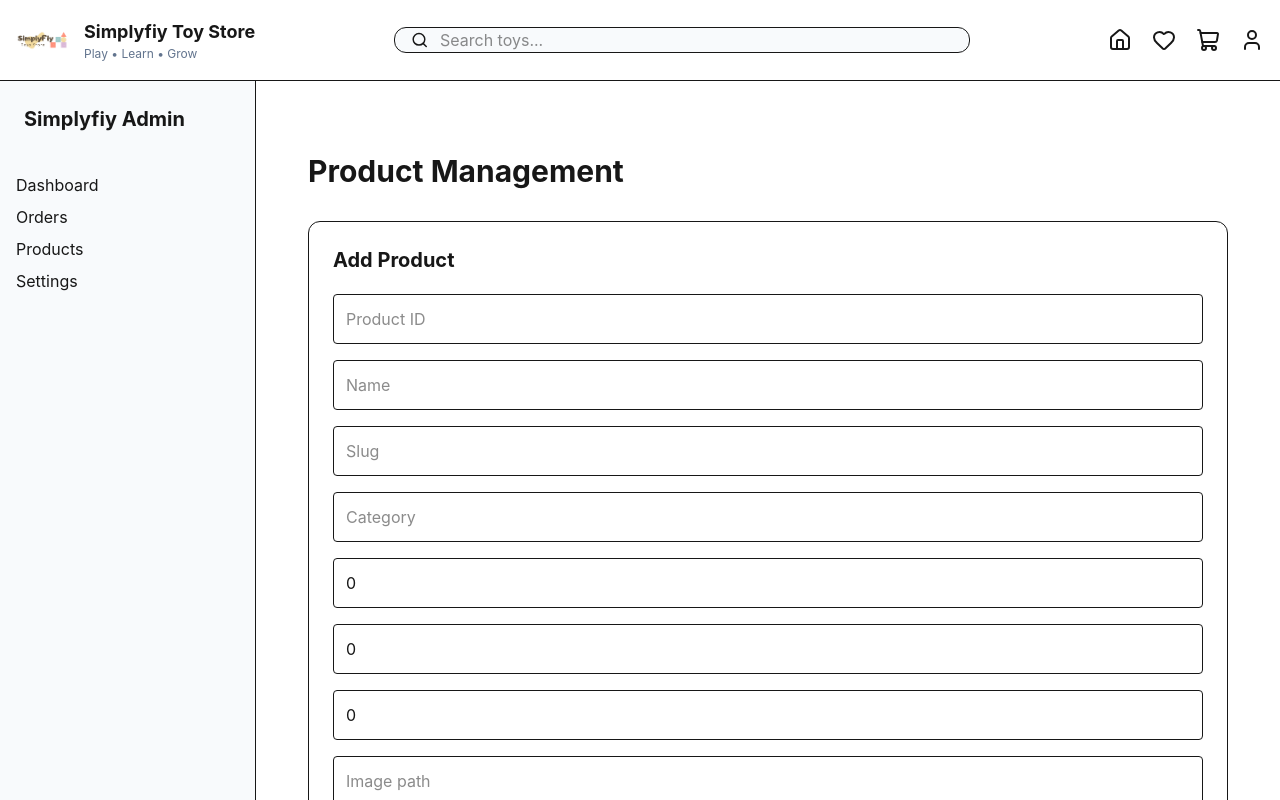
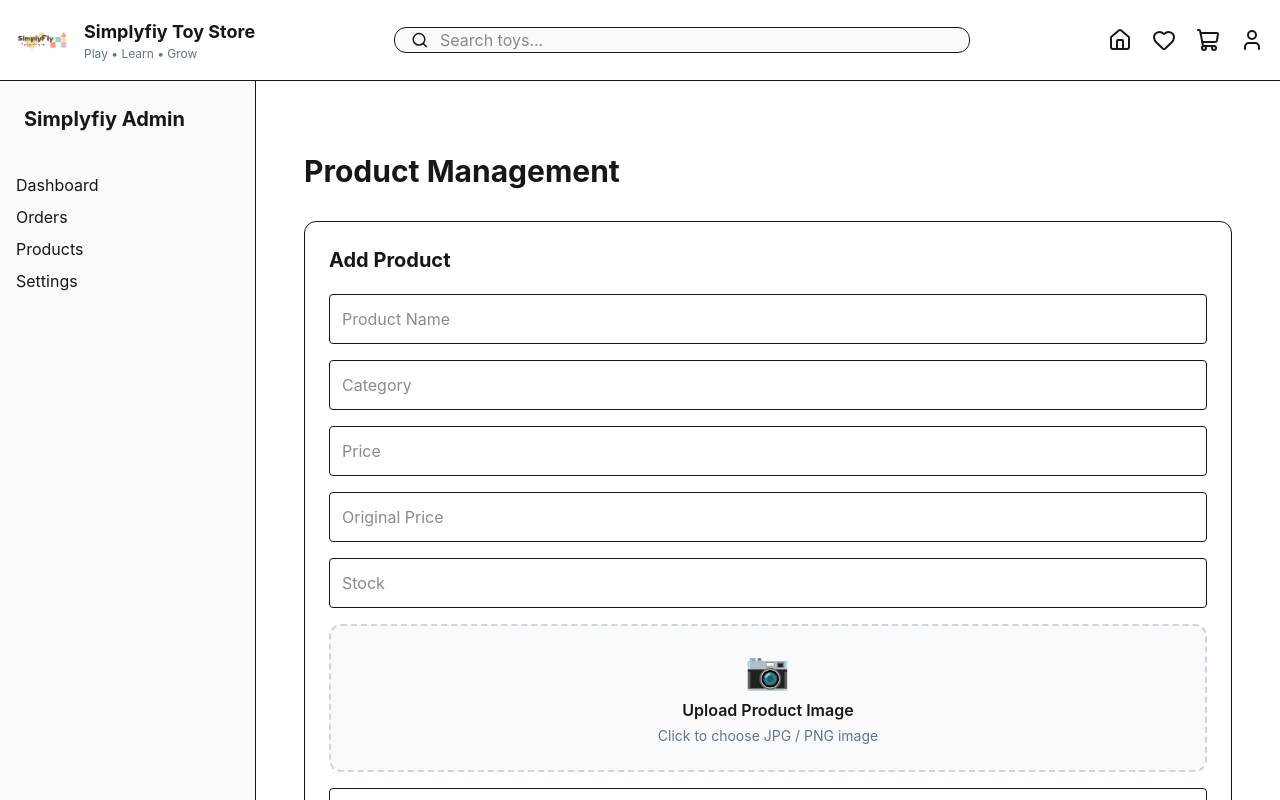
Before and after one commit to Arjun8384/simplyfiy, a Next.js app: page /admin/products in a window 1280 px wide. Shown: the top 800 px of the page. Built offline with nearby package versions, Linux system fonts and the light colour scheme; no server answers; the database is empty.

Commit message:
product crud added and fixed

```diff
--- a/next.config.ts
+++ b/next.config.ts
@@ -1,7 +1,12 @@
-import type { NextConfig } from "next";
-
-const nextConfig: NextConfig = {
-
+const nextConfig = {
+  images: {
+    remotePatterns: [
+      {
+        protocol: "https",
+        hostname: "res.cloudinary.com",
+      },
+    ],
+  },
 };
 
 export default nextConfig;
--- a/package.json
+++ b/package.json
@@ -26,6 +26,7 @@
     "multer": "^2.2.0",
     "nanoid": "^5.1.11",
     "next": "^16.2.9",
+    "next-cloudinary": "^6.17.5",
     "react": "^19.2.4",
     "react-dom": "^19.2.4",
     "react-hook-form": "^7.80.0",
--- a/src/app/account/page.tsx
+++ b/src/app/account/page.tsx
@@ -104,7 +104,7 @@ user.role==="admin" &&
 
 onClick={()=>router.push("/admin/dashboard")}
 
-className="rounded bg-red-600 px-5 py-3 text-white"
+className="rounded bg-gray-600 px-5 py-3 text-white"
 
 >
 
@@ -120,7 +120,7 @@ Admin Panel
 
 onClick={logout}
 
-className="rounded bg-gray-700 px-5 py-3 text-white"
+className="rounded bg-red-700 px-5 py-3 text-white"
 
 >
 
--- a/src/app/admin/products/page.tsx
+++ b/src/app/admin/products/page.tsx
@@ -1,31 +1,43 @@
 "use client";
 
+import Image from "next/image";
+import { useEffect, useState } from "react";
 
-import {useEffect,useState} from "react";
+
+interface Product {
+
+  _id:string;
+  productId:string;
+  name:string;
+  slug:string;
+  category:string;
+  price:number;
+  originalPrice:number;
+  images:string;
+  description:string;
+  stock:number;
+  featured:boolean;
+  bestseller:boolean;
+
+}
 
 
 
-interface Product{
-
-_id:string;
-
-productId:string;
+interface ProductForm{
 
 name:string;
 
-slug:string;
-
 category:string;
 
-price:number;
+price:string;
 
-originalPrice:number;
+originalPrice:string;
 
 images:string;
 
 description:string;
 
-stock:number;
+stock:string;
 
 featured:boolean;
 
@@ -35,55 +47,21 @@ bestseller:boolean;
 
 
 
-
-interface ProductForm{
-
-productId:string;
-
-name:string;
-
-slug:string;
-
-category:string;
-
-price:number;
-
-originalPrice:number;
-
-images:string;
-
-description:string;
-
-stock:number;
-
-featured:boolean;
-
-bestseller:boolean;
-
-}
-
-
-
-
 const emptyForm:ProductForm={
-
-productId:"",
 
 name:"",
 
-slug:"",
-
 category:"",
 
-price:0,
+price:"",
 
-originalPrice:0,
+originalPrice:"",
 
 images:"",
 
 description:"",
 
-stock:0,
+stock:"",
 
 featured:false,
 
@@ -93,9 +71,8 @@ bestseller:false
 
 
 
+export default function ProductsPage(){
 
-
-export default function ProductsPage(){
 
 
 const [products,setProducts]=useState<Product[]>([]);
@@ -110,7 +87,12 @@ const [editing,setEditing]=useState<string|null>(
 null
 );
 
+const [selectedImage, setSelectedImage] = useState<File | null>(null);
 
+
+
+
+// reusable fetch function for CRUD actions
 
 async function loadProducts(){
 
@@ -119,9 +101,13 @@ try{
 
 
 const res =
-await fetch("/api/products",{
+await fetch(
+"/api/products",
+{
 cache:"no-store"
-});
+}
+);
+
 
 
 const data =
@@ -131,9 +117,12 @@ await res.json();
 
 if(data.success){
 
-setProducts(data.products);
+setProducts(
+data.products
+);
 
 }
+
 
 
 }
@@ -141,7 +130,7 @@ setProducts(data.products);
 catch(error){
 
 console.log(
-"PRODUCT FETCH ERROR",
+"PRODUCT LOAD ERROR",
 error
 );
 
@@ -151,20 +140,59 @@ error
 }
 
 
+
+
+
+
+// initial page loading
 useEffect(()=>{
 
 
-async function fetchProducts(){
+let active=true;
 
-await loadProducts();
+
+
+fetch(
+"/api/products",
+{
+cache:"no-store"
+}
+)
+
+.then(res=>res.json())
+
+.then(data=>{
+
+
+if(
+active &&
+data.success
+){
+
+setProducts(
+data.products
+);
 
 }
 
 
-fetchProducts();
+})
+
+.catch(console.log);
+
+
+
+return()=>{
+
+active=false;
+
+};
+
 
 
 },[]);
+
+
 
 
 
@@ -210,14 +238,71 @@ value
 }
 
 
+async function saveProduct(){
+
+
+let imageUrl =
+form.images;
 
 
 
-async function saveProduct(){
+if(selectedImage){
+
+
+const uploadData =
+new FormData();
 
 
 
-const url = editing
+uploadData.append(
+"image",
+selectedImage
+);
+
+
+
+const uploadRes =
+await fetch(
+"/api/upload",
+{
+
+method:"POST",
+
+body:uploadData
+
+}
+
+);
+
+
+
+const uploadResult =
+await uploadRes.json();
+
+
+
+if(!uploadResult.success){
+    console.log(uploadResult);
+
+alert(uploadResult.message || "Image upload failed");
+
+return;
+
+}
+
+
+
+imageUrl =
+uploadResult.url;
+
+
+}
+
+
+
+
+const url =
+editing
 
 ?
 
@@ -229,7 +314,8 @@ const url = editing
 
 
 
-const method = editing
+const method =
+editing
 
 ?
 
@@ -239,14 +325,49 @@ const method = editing
 
 "POST";
 
+let slug = form.name
+.toLowerCase()
+.trim()
+.replace(/\s+/g,"-");
 
+
+let productId =
+slug + "-" + Date.now();
+
+
+// keep existing values during edit
+if(editing){
+
+const existingProduct =
+products.find(
+(product)=>product.slug===editing
+);
+
+
+if(existingProduct){
+
+slug =
+existingProduct.slug;
+
+
+productId =
+existingProduct.productId;
+
+}
+
+}
 
 
 
 const res =
-await fetch(url,{
+await fetch(
+
+url,
+
+{
 
 method,
+
 
 headers:{
 
@@ -255,15 +376,35 @@ headers:{
 },
 
 
-body:JSON.stringify(form)
+body:JSON.stringify({
+
+...form,
+
+productId,
+
+slug,
+
+price:Number(form.price),
+
+originalPrice:Number(form.originalPrice),
+
+stock:Number(form.stock),
+
+images:imageUrl
+
+})
+
+}
+
+);
 
 
-});
 
 
 
 const data =
 await res.json();
+
 
 
 
@@ -273,7 +414,11 @@ if(data.success){
 setForm(emptyForm);
 
 
+setSelectedImage(null);
+
+
 setEditing(null);
+
 
 
 loadProducts();
@@ -291,39 +436,40 @@ loadProducts();
 
 
 
-function editProduct(product:Product){
+function editProduct(
+product:Product
+){
+
+    setSelectedImage(null);
 
 
-setEditing(product.slug);
+setEditing(
+product.slug
+);
+
 
 
 setForm({
 
-productId:product.productId,
-
 name:product.name,
-
-slug:product.slug,
 
 category:product.category,
 
-price:product.price,
+price:String(product.price),
 
-originalPrice:product.originalPrice,
+originalPrice:String(product.originalPrice || ""),
 
 images:product.images,
 
 description:product.description,
 
-stock:product.stock,
+stock:String(product.stock),
 
 featured:product.featured,
 
 bestseller:product.bestseller
 
-
 });
-
 
 }
 
@@ -333,7 +479,10 @@ bestseller:product.bestseller
 
 
 
-async function deleteProduct(slug:string){
+async function deleteProduct(
+slug:string
+){
+
 
 
 await fetch(
@@ -350,7 +499,7 @@ method:"DELETE"
 
 
 
-loadProducts();
+await loadProducts();
 
 
 }
@@ -361,13 +510,16 @@ loadProducts();
 
 
 
+
+
 return(
 
 
-<div className="max-w-7xl mx-auto px-5 py-10">
+<div className="mx-auto max-w-7xl px-4 py-10">
 
 
-<h1 className="text-3xl font-bold mb-8">
+
+<h1 className="mb-8 text-3xl font-bold">
 
 Product Management
 
@@ -377,17 +529,24 @@ Product Management
 
 
 
-<div className="border rounded-xl p-6 mb-10">
+<div className="mb-10 rounded-xl border p-6">
 
 
-<h2 className="text-xl font-bold mb-5">
+
+<h2 className="mb-5 text-xl font-bold">
 
 {
+
 editing
+
 ?
+
 "Edit Product"
+
 :
+
 "Add Product"
+
 }
 
 </h2>
@@ -398,148 +557,147 @@ editing
 
 <div className="grid gap-4">
 
+<input
+name="name"
+value={form.name}
+onChange={handleChange}
+placeholder="Product Name"
+className="rounded border p-3"
+/>
+
 
 <input
-
-name="productId"
-
-value={form.productId}
-
+name="category"
+value={form.category}
 onChange={handleChange}
-
-placeholder="Product ID"
-
-className="border p-3 rounded"
-
+placeholder="Category"
+className="rounded border p-3"
 />
 
 
 
 <input
-
-name="name"
-
-value={form.name}
-
+name="price"
+value={form.price}
 onChange={handleChange}
-
-placeholder="Name"
-
-className="border p-3 rounded"
-
+placeholder="Price"
+className="rounded border p-3"
 />
 
 
 
 <input
-
-name="slug"
-
-value={form.slug}
-
+name="originalPrice"
+value={form.originalPrice}
 onChange={handleChange}
-
-placeholder="Slug"
-
-className="border p-3 rounded"
-
+placeholder="Original Price"
+className="rounded border p-3"
 />
 
 
 
 <input
+name="stock"
+value={form.stock}
+onChange={handleChange}
+placeholder="Stock"
+className="rounded border p-3"
+/>
 
-name="category"
 
-value={form.category}
 
-onChange={handleChange}
+<label
+className="flex cursor-pointer flex-col items-center justify-center rounded-xl border-2 border-dashed border-slate-300 bg-slate-50 p-6 transition hover:bg-slate-100">
+<div className="text-center">
+<div className="text-4xl">
+📷
+</div>
 
-placeholder="Category"
 
-className="border p-3 rounded"
+<p className="mt-2 font-semibold">
+{
+selectedImage
+?
+selectedImage.name
+:
+"Upload Product Image"
+}
+</p>
+
+
+<p className="mt-1 text-sm text-slate-500">
+Click to choose JPG / PNG image
+</p>
+
+
+</div>
+
+
+<input
+
+type="file"
+
+accept="image/*"
+
+onChange={(e)=>{
+
+if(e.target.files){
+
+setSelectedImage(
+e.target.files[0]
+);
+
+}
+
+}}
+
+className="hidden"
 
 />
 
 
+</label>
 
-<input
+{
+    selectedImage && (
+        <Image
+        src={URL.createObjectURL(selectedImage)}
+        alt="Selected"
+        width={128}
+        height={128}
+        className="mt-2 h-32 w-32 object-cover"
+        />
+    )
+}
 
-name="price"
+{!selectedImage && form.images && (
 
-value={form.price}
+<Image
 
-onChange={handleChange}
+src={form.images}
 
-placeholder="Price"
+alt="Current product"
 
-className="border p-3 rounded"
+width={128}
+
+height={128}
+
+className="mt-3 rounded-lg object-cover"
 
 />
 
-
-
-<input
-
-name="originalPrice"
-
-value={form.originalPrice}
-
-onChange={handleChange}
-
-placeholder="Original Price"
-
-className="border p-3 rounded"
-
-/>
-
-
-
-<input
-
-name="stock"
-
-value={form.stock}
-
-onChange={handleChange}
-
-placeholder="Stock"
-
-className="border p-3 rounded"
-
-/>
-
-
-
-<input
-
-name="images"
-
-value={form.images}
-
-onChange={handleChange}
-
-placeholder="Image path"
-
-className="border p-3 rounded"
-
-/>
+)}
 
 
 
 <textarea
+name="description"
+value={form.description}
+onChange={handleChange}
+placeholder="Description"
+className="rounded border p-3"
+/>
 
-name="description"
-
-value={form.description}
-
-onChange={handleChange}
-
-placeholder="Description"
-
-className="border p-3 rounded"
-
-/>
 
 
 
@@ -547,7 +705,7 @@ className="border p-3 rounded"
 
 onClick={saveProduct}
 
-className="bg-black text-white rounded py-3"
+className="rounded bg-black py-3 text-white"
 
 >
 
@@ -572,16 +730,18 @@ Save Product
 <div className="space-y-5">
 
 
+
 {
 
 products.map(product=>(
+
 
 
 <div
 
 key={product._id}
 
-className="border rounded-xl p-5 flex justify-between items-center"
+className="flex flex-col gap-4 rounded-xl border p-5 md:flex-row md:items-center md:justify-between"
 
 >
 
@@ -590,7 +750,7 @@ className="border rounded-xl p-5 flex justify-between items-center"
 <div>
 
 
-<h2 className="font-bold text-lg">
+<h2 className="text-lg font-bold">
 
 {product.name}
 
@@ -598,23 +758,17 @@ className="border rounded-xl p-5 flex justify-between items-center"
 
 
 <p>
-
 Category: {product.category}
-
 </p>
 
 
 <p>
-
 Price: ₹{product.price}
-
 </p>
 
 
 <p>
-
 Stock: {product.stock}
-
 </p>
 
 
@@ -628,11 +782,12 @@ Stock: {product.stock}
 <div className="flex gap-3">
 
 
+
 <button
 
 onClick={()=>editProduct(product)}
 
-className="bg-blue-600 text-white px-4 py-2 rounded"
+className="rounded bg-blue-600 px-4 py-2 text-white"
 
 >
 
@@ -642,11 +797,11 @@ Edit
 
 
 
+
+
 <button
-
 onClick={()=>deleteProduct(product.slug)}
-
-className="bg-red-600 text-white px-4 py-2 rounded"
+className="rounded bg-red-600 px-4 py-2 text-white"
 
 >
 
@@ -655,15 +810,18 @@ Delete
 </button>
 
 
+
+
 </div>
+
 
 
 
 </div>
 
 
+
 ))
-
 
 }
 
@@ -672,6 +830,9 @@ Delete
 </div>
 
 
+
+
+
 </div>
 
 
--- /dev/null
+++ b/src/lib/cloudinary.ts
@@ -0,0 +1,18 @@
+import {v2 as cloudinary} from "cloudinary";
+
+
+cloudinary.config({
+
+cloud_name:
+process.env.CLOUDINARY_CLOUD_NAME,
+
+api_key:
+process.env.CLOUDINARY_API_KEY,
+
+api_secret:
+process.env.CLOUDINARY_API_SECRET
+
+});
+
+
+export default cloudinary;
```
Also changed, not shown: src/app/api/upload/route.ts (added, +118 -0 lines), 1 other file (tests, documents, lock files or other folders).
